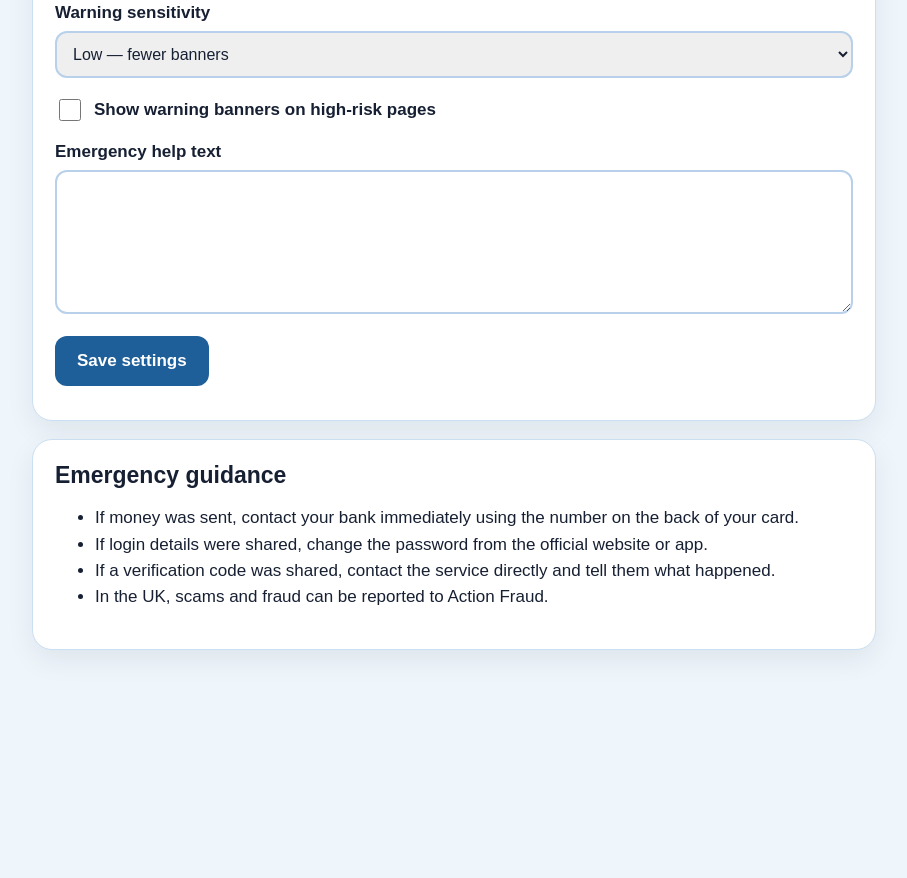
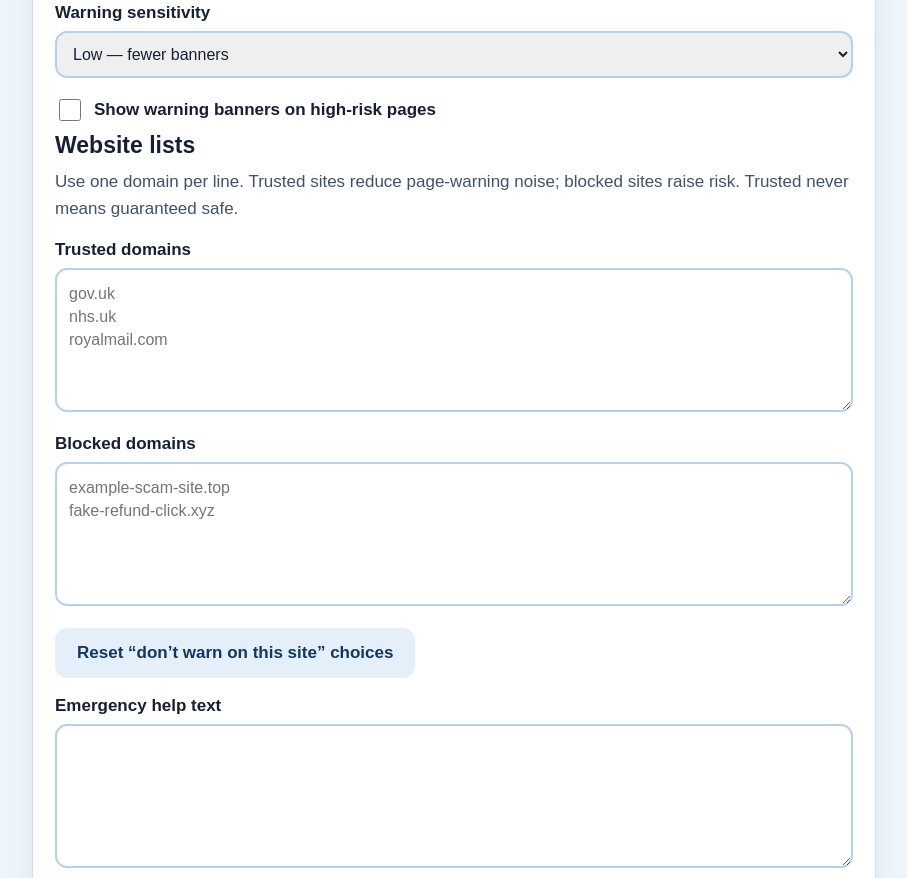
Before and after one commit to rcampbell30/Silvershield, a browser extension: page src/options/options.html in a window 1280 px wide. Shown: the part 699-1577 px from the top of the page, without its empty margins (186-1093 px from the left). Before the commit the page ends 1415 px from the top, so only its background shows below. Drawn offline with Linux system fonts and the light colour scheme.

Commit message:
Add trusted and blocked domain settings UI

```diff
--- a/src/options/options.html
+++ b/src/options/options.html
@@ -52,6 +52,19 @@
           Show warning banners on high-risk pages
         </label>
 
+        <section class="domain-card" aria-label="Trusted and blocked domains">
+          <h2>Website lists</h2>
+          <p class="helper-text">Use one domain per line. Trusted sites reduce page-warning noise; blocked sites raise risk. Trusted never means guaranteed safe.</p>
+
+          <label for="trusted-domains">Trusted domains</label>
+          <textarea id="trusted-domains" rows="5" placeholder="gov.uk&#10;nhs.uk&#10;royalmail.com"></textarea>
+
+          <label for="blocked-domains">Blocked domains</label>
+          <textarea id="blocked-domains" rows="5" placeholder="example-scam-site.top&#10;fake-refund-click.xyz"></textarea>
+
+          <button id="clear-dismissed-sites" type="button" class="secondary-button">Reset “don’t warn on this site” choices</button>
+        </section>
+
         <label for="emergency-help">Emergency help text</label>
         <textarea id="emergency-help" rows="5"></textarea>
 
```
